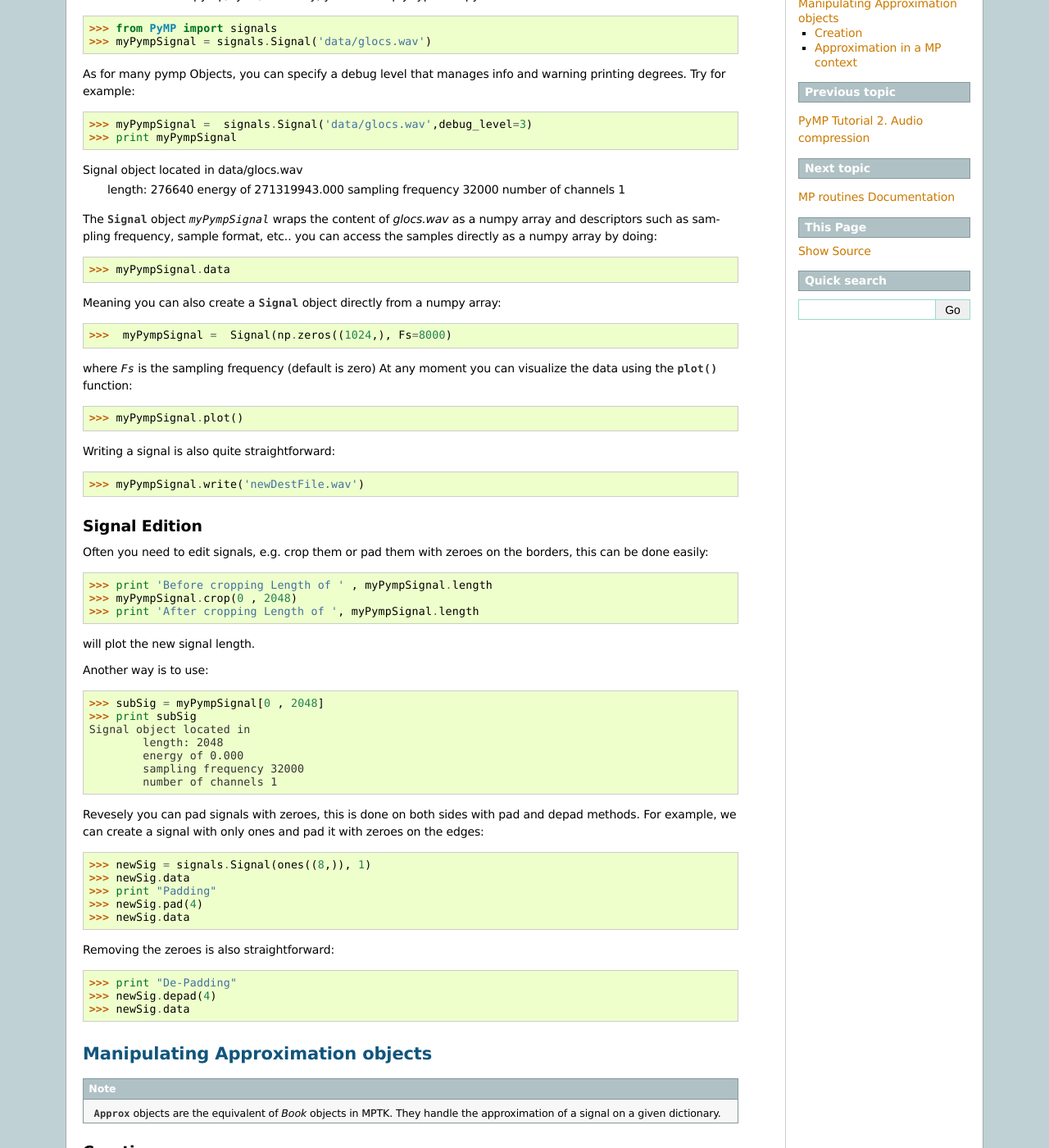
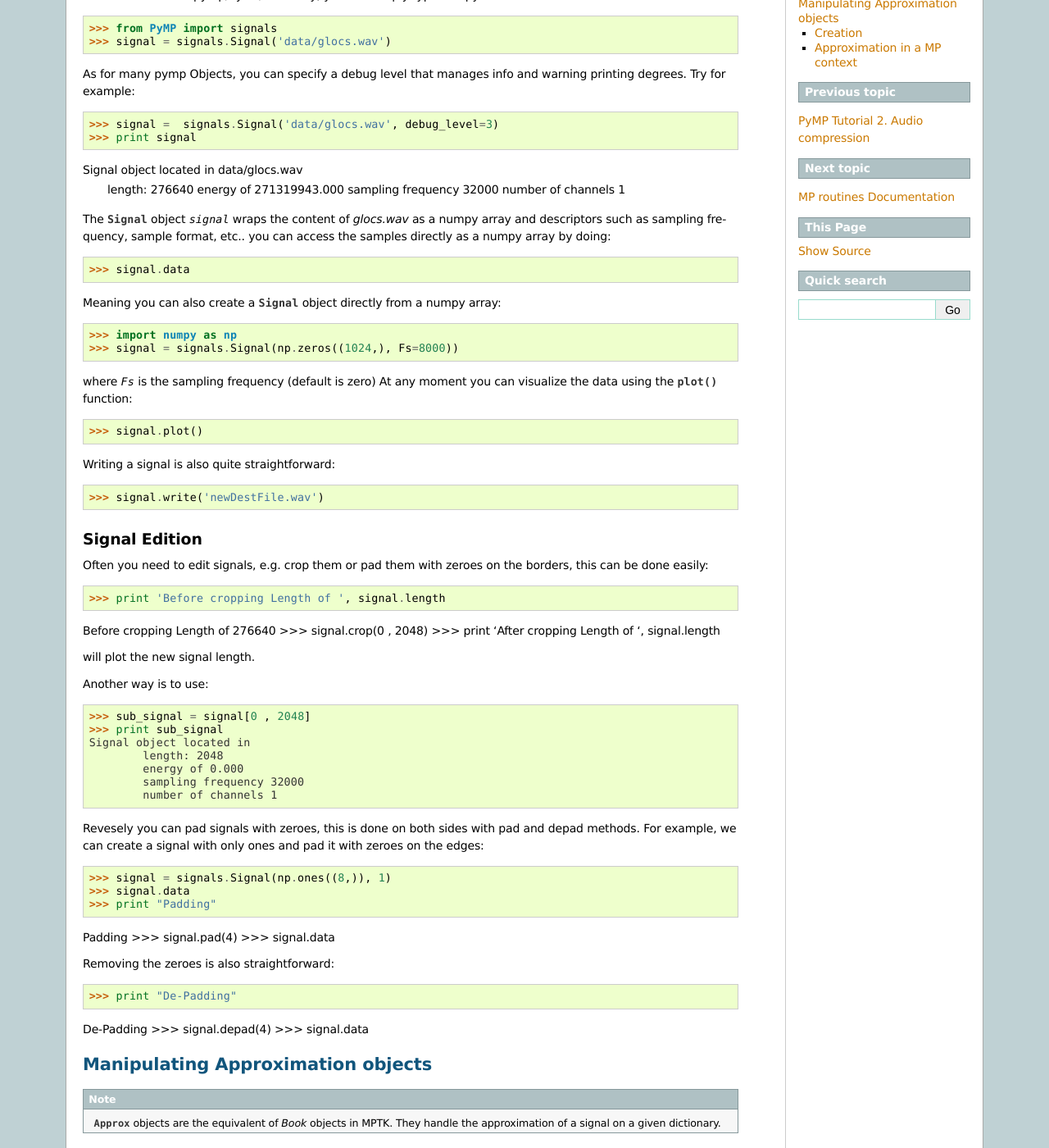
Before and after one commit to mmoussallam/PyMP, a Sphinx documentation site: the page built from doc/example_objects.rst, in a window 1280 px wide and 1400 px high, scrolled down 248 px. Shown: the whole window at 82% size. Built offline with Sphinx 7.4.7, drawn with Linux system fonts in a browser that asks for light colours; some of the changed text lies outside the part shown.

```diff
--- a/doc/example_objects.rst
+++ b/doc/example_objects.rst
@@ -10,50 +10,52 @@ This is internally done using the **wave** python module shipped with the standa
 the pymp/PyMP/ directory, you can simply type in a python shell:
 
 >>> from PyMP import signals
->>> myPympSignal = signals.Signal('data/glocs.wav')
+>>> signal = signals.Signal('data/glocs.wav')
 
 As for many pymp Objects, you can specify a debug level that manages info and warning printing degrees. Try for example::
 
->>> myPympSignal =  signals.Signal('data/glocs.wav',debug_level=3)
->>> print myPympSignal
+>>> signal =  signals.Signal('data/glocs.wav', debug_level=3)
+>>> print signal
 Signal object located in data/glocs.wav
         length: 276640
         energy of 271319943.000
         sampling frequency 32000
         number of channels 1
 
-The :class:`.Signal` object `myPympSignal` wraps the content of *glocs.wav* as a numpy array and descriptors such as
+The :class:`.Signal` object `signal` wraps the content of *glocs.wav* as a numpy array and descriptors such as
 sampling frequency, sample format, etc.. you can access the samples directly as a numpy array by doing::
 
->>> myPympSignal.data
+>>> signal.data
 
 Meaning you can also create a :class:`.Signal` object directly from a numpy array::
 
->>>  myPympSignal =  Signal(np.zeros((1024,), Fs=8000)
+>>> import numpy as np
+>>> signal = signals.Signal(np.zeros((1024,), Fs=8000))
 
 where `Fs` is the sampling frequency (default is zero)
 At any moment you can visualize the data using the :func:`plot` function::
 
->>> myPympSignal.plot()
+>>> signal.plot()
 
 Writing a signal is also quite straightforward::
 
->>> myPympSignal.write('newDestFile.wav')
+>>> signal.write('newDestFile.wav')
 
 Signal Edition
 **************
 Often you need to edit signals, e.g. crop them or pad them with zeroes on the borders, this can be done easily::
 
->>> print 'Before cropping Length of ' , myPympSignal.length
->>> myPympSignal.crop(0 , 2048)
->>> print 'After cropping Length of ', myPympSignal.length
+>>> print 'Before cropping Length of ', signal.length
+Before cropping Length of  276640
+>>> signal.crop(0 , 2048)
+>>> print 'After cropping Length of ', signal.length
 
 will plot the new signal length.
 
 Another way is to use:
 
->>> subSig = myPympSignal[0 , 2048]
->>> print subSig
+>>> sub_signal = signal[0 , 2048]
+>>> print sub_signal
 Signal object located in
         length: 2048
         energy of 0.000
@@ -63,17 +65,19 @@ Signal object located in
 Revesely you can pad signals with zeroes, this is done on both sides with pad and depad methods.
 For example, we can create a signal with only ones and pad it with zeroes on the edges::
 
->>> newSig = signals.Signal(ones((8,)), 1)
->>> newSig.data
+>>> signal = signals.Signal(np.ones((8,)), 1)
+>>> signal.data
 >>> print "Padding"
->>> newSig.pad(4)
->>> newSig.data
+Padding
+>>> signal.pad(4)
+>>> signal.data
 
 Removing the zeroes is also straightforward::
 
 >>> print "De-Padding"
->>> newSig.depad(4)
->>> newSig.data
+De-Padding
+>>> signal.depad(4)
+>>> signal.data
 
 
 Manipulating Approximation objects
@@ -119,21 +124,22 @@ Approximation in a MP context
 Although you can manipulate :class:`.Approx` objects on their own, it is much more interesting to link them to existing signals and to a dictionary.
 For example, let us define a dictionary as a union of 3 MDCT basis::
 
->>> from PyMP.mdct import dico
->>> pyDico = dico.Dico([128,1024,8192])
+>>> from PyMP.mdct import Dico
+>>> dico = Dico([128,1024,8192])
 
 We can now create an approximation of a specified signal on this dictionary this way::
 
->>> myPympSignal = Signal('data/glocs.wav',forceMono=True)
->>> pyApprox = Approx.(pyDico, [], myPympSignal)
+>>> signal = signals.Signal('data/glocs.wav',forceMono=True)
+>>> approx = Approx(dico, [], signal)
 
-for now this approximation is empty (the *pyApprox.atoms* list is empty). But we can still add an atom to it::
+for now this approximation is empty (the *approx.atoms* list is empty). But we can still add an atom to it::
 
->>> pyApprox.add(Atom(256, 1, 256, 10, 8000, 1))
+>>> approx.add(Atom(256, 1, 256, 10, 8000, 1))
+Resynthesizing
 
 Now we have a reference signal and an approximant of it, we can evaluate the quality of the approximation using the Signal to Residual Ratio (SRR):
 
->>> print pyApprox.compute_srr()
+>>> print approx.compute_srr()
 -116.6369995336029
 
 Since we picked a random atom with no link to the signal, the SRR (in dB) is very poor. It will be much better when MP select atoms based on their correlation to the signal
--- a/doc/pyplots/MP_example.py
+++ b/doc/pyplots/MP_example.py
@@ -82,5 +82,9 @@ axFFt3.specgram(pySig.data, NFFT=4096, noverlap=0.75 * 4096.0,
 axFFt3.set_yticks([0, pySig.fs / 4])
 axFFt3.set_xticks([1, 2, 3, 4])
 
+try:
+    plt.tight_layout()
+except Exception, e:
+    pass
 
 plt.show()
```
Also changed, not shown: other parts of doc/example_objects.rst (+5 -4 lines), doc/doc.rst (+5 -6 lines), doc/example.rst (+15 -13 lines), doc/index.rst (line endings or trailing spaces), 2 other files.
